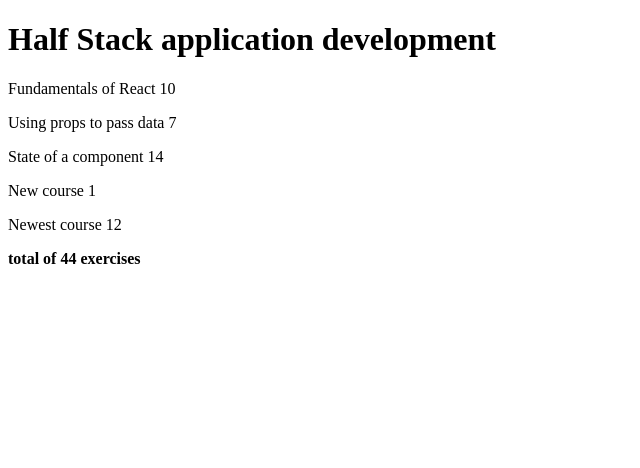
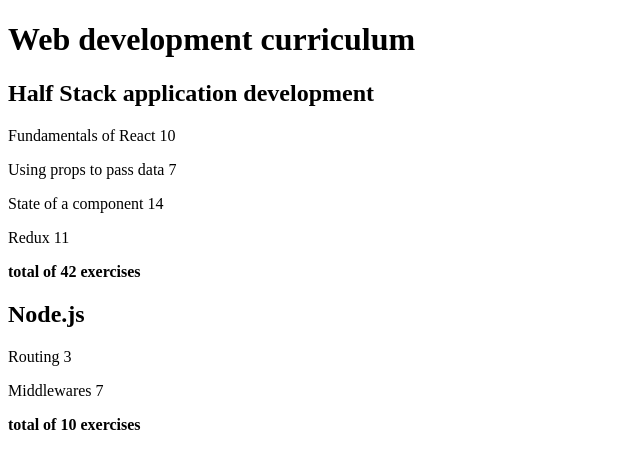
Before and after one commit to markusbjorklund/fullstack, a React (Create React App) app in the folder part2/courseinfo/: page / in a window 1280 px wide. Shown: the top 468 px of the page, without its empty margins (0-640 px from the left). Built offline with nearby package versions, Linux system fonts and the light colour scheme.

Commit message:
2.4 done

```diff
--- a/part2/courseinfo/src/index.js
+++ b/part2/courseinfo/src/index.js
@@ -1,11 +1,5 @@
 import React from 'react';
 import ReactDOM from 'react-dom';
-
-const Header = ({ course }) => {
-  return (
-    <h1>{course.name}</h1>
-  )
-}
 
 const Total = ({ course }) => {
   const total = course.parts.reduce((sum, exercise) =>
@@ -18,11 +12,19 @@ const Total = ({ course }) => {
 const Course = ({ course }) => {
   return (
     <>
-      <Header course={course} />
-      {course.parts.map(course =>
-        <p key={course.id}>
-          {course.name} {course.exercises}
+      <h1>Web development curriculum</h1>
+      {course.map(course =>
+        <div key={course.id}>
+          <h2>
+            {course.name}
+          </h2>
+          {course.parts.map(part =>
+            <p key={part.id}>
+              {part.name} {part.exercises}
             </p>
+          )}
+          <Total course={course} />
+        </div>
       )}
     </>
   )
@@ -30,8 +32,10 @@ const Course = ({ course }) => {
 
 const App = () => {
 
-  const course = {
+  const course = [
+    {
       name: 'Half Stack application development',
+      id: 1,
       parts: [
         {
           name: 'Fundamentals of React',
@@ -49,22 +53,32 @@ const App = () => {
           id: 3
         },
         {
-        name: 'New course',
-        exercises: 1,
+          name: 'Redux',
+          exercises: 11,
           id: 4
+        }
+      ]
     },
     {
-        name: 'Newest course',
-        exercises: 12,
-        id: 6
+      name: 'Node.js',
+      id: 2,
+      parts: [
+        {
+          name: 'Routing',
+          exercises: 3,
+          id: 1
+        },
+        {
+          name: 'Middlewares',
+          exercises: 7,
+          id: 2
         }
       ]
     }
-
+  ]
   return (
     <div>
       <Course course={course} />
-      <Total course={course} />
     </div>
   )
 }
```
Lines whose indentation alone changed are shown as unchanged.
